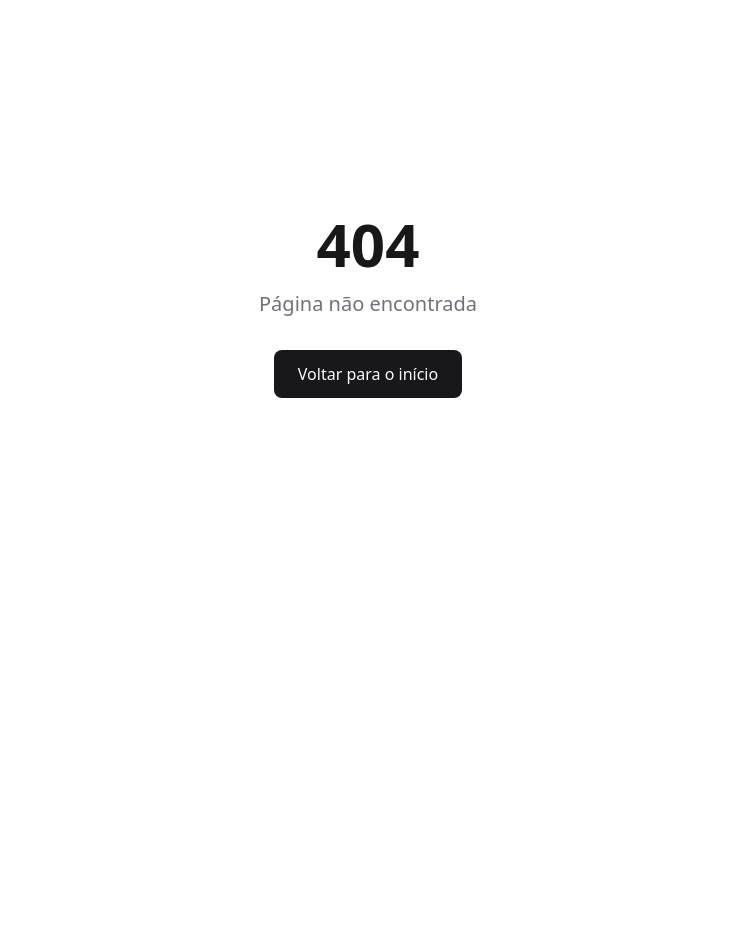
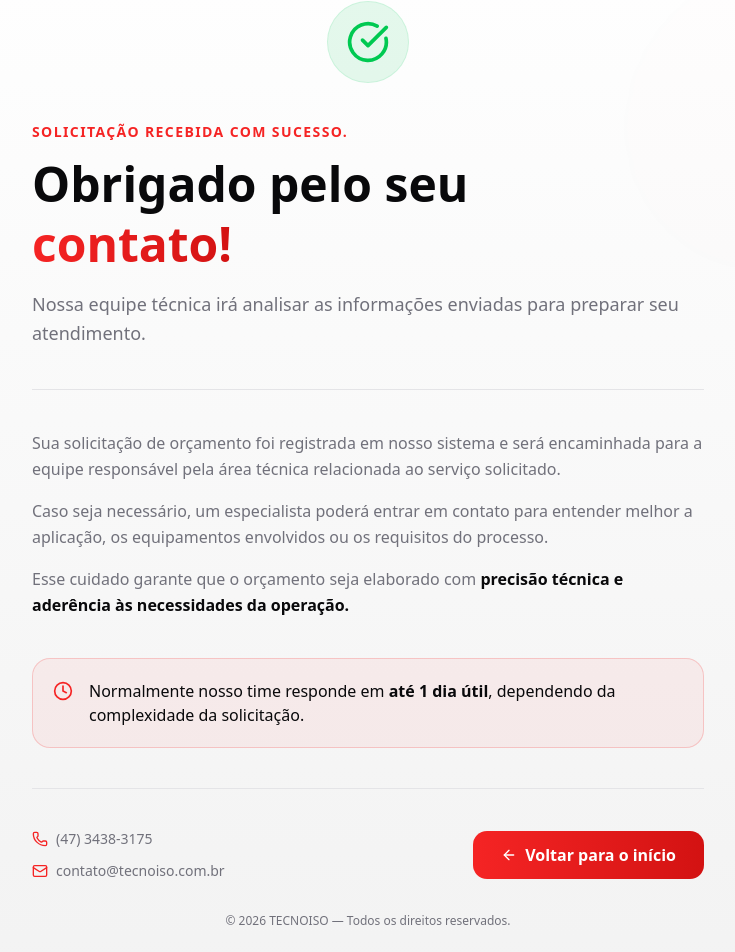
Before and after one commit to marcellino-dev/tecnoiso, a Next.js app: page /obrigado in a window 1280 px wide. Before the commit this address had no page. Shown: the part 94-1046 px from the top of the page, without its empty margins (272-1007 px from the left). Before the commit the page ends 800 px from the top, so only its background shows below. Built offline with nearby package versions, Linux system fonts and the light colour scheme.

Commit message:
feat: integração completa de formulário, WhatsApp e CRM

```diff
--- a/app/api/send-quote/route.ts
+++ b/app/api/send-quote/route.ts
@@ -8,7 +8,7 @@ interface QuoteRequestBody {
   email: string;
   phone: string;
   service?: string;
-  message: string;
+  message?: string;
   // UTMs de rastreamento
   utm_source?: string;
   utm_medium?: string;
@@ -26,8 +26,6 @@ function validateBody(body: QuoteRequestBody): string | null {
   const phoneDigits = (body.phone || "").replace(/\D/g, "");
   if (phoneDigits.length < 10 || phoneDigits.length > 15)
     return "Telefone inválido.";
-  if (!body.message || body.message.trim().length < 10)
-    return "Mensagem deve ter pelo menos 10 caracteres.";
   return null;
 }
 
@@ -42,7 +40,7 @@ export async function POST(req: NextRequest) {
       email: body.email?.trim().toLowerCase(),
       phone: body.phone?.trim(),
       service: body.service?.trim() || "",
-      message: body.message?.trim(),
+      message: body.message?.trim() || "",
       utm_source: body.utm_source?.trim() || "",
       utm_medium: body.utm_medium?.trim() || "",
       utm_campaign: body.utm_campaign?.trim() || "",
@@ -70,7 +68,7 @@ export async function POST(req: NextRequest) {
     // E-mail enviado para a empresa (notificação interna)
     const internalMailOptions = {
       from: `"Formulário do Site" <${process.env.SMTP_EMAIL}>`,
-      to: `${process.env.RECIPIENT_EMAIL}, maristela@tecnoiso.com`, // e-mails que vão receber os orçamentos
+      to: `${process.env.RECIPIENT_EMAIL}, maristela@tecnoiso.com.br`, // e-mails que vão receber os orçamentos
       replyTo: trimmed.email,     // responder já vai direto pro cliente
       subject: `📋 Novo orçamento de ${trimmed.name}`,
       html: `
@@ -126,12 +124,13 @@ export async function POST(req: NextRequest) {
               </tr>` : ""}
             </table>
 
+            ${trimmed.message ? `
             <div style="margin-top: 20px;">
               <strong style="color: #555;">💬 Mensagem:</strong>
               <div style="background: white; border-left: 4px solid #c0392b; padding: 16px; margin-top: 10px; border-radius: 4px; color: #333; line-height: 1.6;">
                 ${trimmed.message.replace(/\n/g, "<br>")}
               </div>
-            </div>
+            </div>` : ""}
 
             <div style="margin-top: 24px; padding: 16px; background: #fff3cd; border-radius: 6px; border: 1px solid #ffc107;">
               <p style="margin: 0; font-size: 13px; color: #856404;">
--- a/app/layout.tsx
+++ b/app/layout.tsx
@@ -90,30 +90,34 @@ export default function RootLayout({ children }: { children: React.ReactNode })
           />
         </noscript>
 
-        {/* Botão WhatsApp — carrega após a intro terminar (~3s) */}
+        {/* Botão WhatsApp — carrega após a intro terminar (~4s) */}
         <script dangerouslySetInnerHTML={{ __html: `
           (function() {
             function carregarWhatsapp() {
               var s = document.createElement('script');
               s.src = 'https://whatsredirect.vercel.app/script';
-              s.setAttribute('data-webhook', 'https://flow.goalfy.com.br/automations/v1/cc37d63a-d1ff-424a-a18d-6b81332b4fe9/hooks/catch/');
+              s.setAttribute('data-webhook', 'https://flow.goalfy.com.br/automations/v1/f1dac498-eb2c-466e-9a6e-da0c59ce380b/hooks/catch/');
               s.setAttribute('data-numero', '4734401719');
               s.setAttribute('data-mensagem', 'Olá, vim do site e gostaria de falar com um consultor');
               s.setAttribute('data-campo-integrado-nome', 'nome');
               s.setAttribute('data-campo-integrado-telefone', 'telefone');
-              s.setAttribute('data-campo-personalizado-1-nome', 'Serviço de Interesse');
-              s.setAttribute('data-campo-personalizado-1-tipo', 'select');
-              s.setAttribute('data-campo-personalizado-1-opcoes', 'Calibração,Certificação,Manutenção,NR13,Automação,Treinamentos,Gerenciamento Metrológico,Locação,Suporte Logístico');
-              s.setAttribute('data-campo-personalizado-1-placeholder', '');
+              s.setAttribute('data-campo-personalizado-1-nome', 'Nome da Empresa');
+              s.setAttribute('data-campo-personalizado-1-tipo', 'text');
+              s.setAttribute('data-campo-personalizado-1-placeholder', 'Digite o nome da empresa');
               s.setAttribute('data-campo-personalizado-1-obrigatorio', 'true');
+              s.setAttribute('data-campo-personalizado-2-nome', 'Serviço de Interesse');
+              s.setAttribute('data-campo-personalizado-2-tipo', 'select');
+              s.setAttribute('data-campo-personalizado-2-opcoes', 'Calibração,Certificação,Manutenção,NR13,Automação,Treinamentos,Gerenciamento Metrológico,Locação,Suporte Logístico');
+              s.setAttribute('data-campo-personalizado-2-placeholder', '');
+              s.setAttribute('data-campo-personalizado-2-obrigatorio', 'false');
               s.onload = function() {
                 document.dispatchEvent(new Event('DOMContentLoaded'));
               };
               document.body.appendChild(s);
             }
-            // Aguarda 4s para a intro terminar antes de carregar o botão
+            // Aguarda 6s para a intro terminar antes de carregar o botão
             window.addEventListener('load', function() {
-              setTimeout(carregarWhatsapp, 4000);
+              setTimeout(carregarWhatsapp, 6000);
             });
           })();
         ` }} />
@@ -128,7 +132,7 @@ export default function RootLayout({ children }: { children: React.ReactNode })
         >
           <IntroAnimation />
 
-          <div id="site-content" style={{ marginTop: "100vh" }}>
+          <div id="site-content" style={{ marginTop: typeof window !== 'undefined' && sessionStorage.getItem('tecnoiso_intro_done') ? '0' : '100vh' }}>
             {children}
           </div>
         </div>
--- /dev/null
+++ b/app/obrigado/page.tsx
@@ -0,0 +1,110 @@
+"use client"
+
+import { motion, Variants } from "framer-motion";
+import { CheckCircle, ArrowLeft, Clock, Phone, Mail } from "lucide-react";
+import Link from "next/link";
+
+const fadeUp: Variants = {
+  hidden: { opacity: 0, y: 24 },
+  show: { opacity: 1, y: 0, transition: { duration: 0.6, ease: [0.22, 1, 0.36, 1] } },
+};
+
+const stagger: Variants = {
+  hidden: {},
+  show: { transition: { staggerChildren: 0.18 } },
+};
+
+export default function ObrigadoPage() {
+  return (
+    <main className="min-h-screen bg-gradient-to-b from-background to-[hsl(var(--brand-gray))] flex items-center justify-center px-4 py-24">
+
+      <motion.div
+        className="fixed top-20 right-10 w-80 h-80 bg-gradient-to-br from-[hsl(var(--brand-red))]/10 to-transparent rounded-full blur-3xl pointer-events-none"
+        animate={{ scale: [1, 1.2, 1], opacity: [0.3, 0.1, 0.3] }}
+        transition={{ duration: 9, repeat: Infinity, ease: "easeInOut" }}
+      />
+
+      <motion.div
+        className="max-w-2xl w-full relative z-10"
+        variants={stagger}
+        initial="hidden"
+        animate="show"
+      >
+
+        {/* Ícone */}
+        <motion.div variants={fadeUp} className="flex justify-center mb-10">
+          <div className="w-20 h-20 bg-green-500/10 rounded-full flex items-center justify-center ring-1 ring-green-500/20">
+            <CheckCircle className="w-11 h-11 text-green-500" />
+          </div>
+        </motion.div>
+
+        {/* Headline + Subheadline */}
+        <motion.div variants={fadeUp} className="mb-10">
+          <p className="text-sm font-semibold uppercase tracking-widest text-[hsl(var(--brand-red))] mb-3">
+            Solicitação recebida com sucesso.
+          </p>
+          <h1 className="text-4xl md:text-5xl font-bold text-foreground leading-tight mb-4">
+            Obrigado pelo seu<br />
+            <span className="text-transparent bg-gradient-to-r from-[hsl(var(--brand-red))] to-[hsl(var(--brand-red-dark))] bg-clip-text">
+              contato!
+            </span>
+          </h1>
+          <p className="text-lg text-muted-foreground leading-relaxed">
+            Nossa equipe técnica irá analisar as informações enviadas para preparar seu atendimento.
+          </p>
+        </motion.div>
+
+        <motion.div variants={fadeUp} className="border-t border-border mb-10" />
+
+        {/* Texto principal */}
+        <motion.div variants={fadeUp} className="space-y-4 text-muted-foreground leading-relaxed mb-10">
+          <p>
+            Sua solicitação de orçamento foi registrada em nosso sistema e será encaminhada para a equipe responsável pela área técnica relacionada ao serviço solicitado.
+          </p>
+          <p>
+            Caso seja necessário, um especialista poderá entrar em contato para entender melhor a aplicação, os equipamentos envolvidos ou os requisitos do processo.
+          </p>
+          <p>
+            Esse cuidado garante que o orçamento seja elaborado com <strong className="text-foreground">precisão técnica e aderência às necessidades da operação.</strong>
+          </p>
+        </motion.div>
+
+        {/* Prazo */}
+        <motion.div variants={fadeUp} className="flex items-start gap-4 bg-[hsl(var(--brand-red))]/5 border border-[hsl(var(--brand-red))]/20 rounded-2xl p-5 mb-10">
+          <Clock className="w-5 h-5 text-[hsl(var(--brand-red))] mt-0.5 shrink-0" />
+          <p className="text-foreground">
+            Normalmente nosso time responde em <strong>até 1 dia útil</strong>, dependendo da complexidade da solicitação.
+          </p>
+        </motion.div>
+
+        <motion.div variants={fadeUp} className="border-t border-border mb-10" />
+
+        {/* Rodapé */}
+        <motion.div variants={fadeUp} className="flex flex-col sm:flex-row items-center justify-between gap-6">
+          <div className="flex flex-col gap-3">
+            <a href="tel:4734383175" className="flex items-center gap-2 text-muted-foreground hover:text-[hsl(var(--brand-red))] transition-colors text-sm">
+              <Phone className="w-4 h-4 text-[hsl(var(--brand-red))]" />
+              (47) 3438-3175
+            </a>
+            <a href="mailto:contato@tecnoiso.com.br" className="flex items-center gap-2 text-muted-foreground hover:text-[hsl(var(--brand-red))] transition-colors text-sm">
+              <Mail className="w-4 h-4 text-[hsl(var(--brand-red))]" />
+              contato@tecnoiso.com.br
+            </a>
+          </div>
+          <Link
+            href="/"
+            className="inline-flex items-center gap-2 bg-gradient-to-r from-[hsl(var(--brand-red))] to-[hsl(var(--brand-red-dark))] text-white font-semibold px-7 py-3 rounded-xl hover:opacity-90 transition-opacity"
+          >
+            <ArrowLeft className="w-4 h-4" />
+            Voltar para o início
+          </Link>
+        </motion.div>
+
+        <motion.div variants={fadeUp}>
+          <p className="text-xs text-muted-foreground mt-8 text-center">© 2026 TECNOISO — Todos os direitos reservados.</p>
+        </motion.div>
+
+      </motion.div>
+    </main>
+  );
+}
--- a/app/servicos/page.tsx
+++ b/app/servicos/page.tsx
@@ -1,6 +1,7 @@
 import Header from "@/components/Header";
 import HeroBannerServicos from "@/components/Herobannerservico";
 import ServicosSection from "@/components/ServicosSection";
+import ContactSection from "@/components/ContactSection";
 import Footer from "@/components/Footer";
 
 export const metadata = {
@@ -15,6 +16,7 @@ export default function ServicosPage() {
       <main>
         <HeroBannerServicos />
         <ServicosSection />
+        <ContactSection />
       </main>
       <Footer />
     </>
--- a/components/ContactSection.tsx
+++ b/components/ContactSection.tsx
@@ -67,6 +67,25 @@ const ContactSection = () => {
     name: 100, company: 200, email: 254, phone: 20, service: 300, message: 2000,
   };
 
+  const handlePhoneChange = (e: React.ChangeEvent<HTMLInputElement>) => {
+    const digits = e.target.value.replace(/\D/g, "").slice(0, 11);
+    let masked = "";
+    if (digits.length === 0) {
+      masked = "";
+    } else if (digits.length <= 2) {
+      masked = `(${digits}`;
+    } else if (digits.length <= 6) {
+      masked = `(${digits.slice(0, 2)}) ${digits.slice(2)}`;
+    } else if (digits.length <= 10) {
+      // Fixo: (47) 3438-3175
+      masked = `(${digits.slice(0, 2)}) ${digits.slice(2, 6)}-${digits.slice(6)}`;
+    } else {
+      // Celular: (47) 98929-9801
+      masked = `(${digits.slice(0, 2)}) ${digits.slice(2, 7)}-${digits.slice(7, 11)}`;
+    }
+    setFormData(prev => ({ ...prev, phone: masked }));
+  };
+
   const handleInputChange = (e: React.ChangeEvent<HTMLInputElement | HTMLTextAreaElement>) => {
     const { name, value } = e.target;
     const max = maxLengths[name] || 500;
@@ -79,14 +98,14 @@ const ContactSection = () => {
     const trimmed = Object.fromEntries(Object.entries(formData).map(([k, v]) => [k, v.trim()]));
 
     // Validações no cliente
-    if (!trimmed.name || !trimmed.email || !trimmed.phone || !trimmed.message) {
+    if (!trimmed.name || !trimmed.email || !trimmed.phone) {
       toast.error("Por favor, preencha todos os campos obrigatórios."); return;
     }
     if (trimmed.name.length < 2) { toast.error("Nome deve ter pelo menos 2 caracteres."); return; }
     if (!/^[^\s@]+@[^\s@]+\.[^\s@]+$/.test(trimmed.email)) { toast.error("E-mail inválido."); return; }
     const phoneDigits = trimmed.phone.replace(/\D/g, "");
     if (phoneDigits.length < 10 || phoneDigits.length > 15) { toast.error("Telefone inválido."); return; }
-    if (trimmed.message.length < 10) { toast.error("Mensagem deve ter pelo menos 10 caracteres."); return; }
+    if (trimmed.message && trimmed.message.length < 10) { toast.error("Mensagem deve ter pelo menos 10 caracteres."); return; }
 
     setIsSubmitting(true);
     try {
@@ -99,8 +118,8 @@ const ContactSection = () => {
       const data = await response.json();
 
       if (response.ok && data.success) {
-        toast.success("Mensagem enviada! Entraremos em contato em breve.");
         setFormData({ name: "", company: "", email: "", phone: "", service: "", message: "" });
+        window.location.href = "/obrigado";
       } else {
         throw new Error(data.error || "Erro ao enviar");
       }
@@ -178,7 +197,7 @@ const ContactSection = () => {
                     </div>
                     <div>
                       <label className="text-sm font-medium text-foreground mb-2 block">Telefone *</label>
-                      <Input name="phone" value={formData.phone} onChange={handleInputChange} placeholder="(11) 99999-9999" disabled={isSubmitting} maxLength={20} autoComplete="tel" />
+                      <Input name="phone" value={formData.phone} onChange={handlePhoneChange} placeholder="(47) 99999-9999" disabled={isSubmitting} maxLength={15} autoComplete="tel" inputMode="numeric" />
                     </div>
                   </div>
                   <div>
@@ -203,7 +222,7 @@ const ContactSection = () => {
                     </select>
                   </div>
                   <div>
-                    <label className="text-sm font-medium text-foreground mb-2 block">Mensagem *</label>
+                    <label className="text-sm font-medium text-foreground mb-2 block">Mensagem</label>
                     <Textarea name="message" value={formData.message} onChange={handleInputChange} placeholder="Descreva suas necessidades..." className="min-h-[120px]" disabled={isSubmitting} maxLength={2000} />
                   </div>
                   <Button type="submit" size="lg" disabled={isSubmitting}
```
